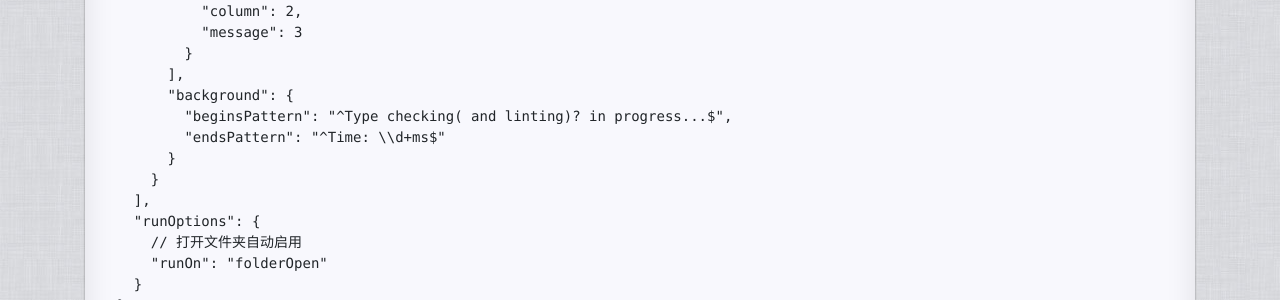
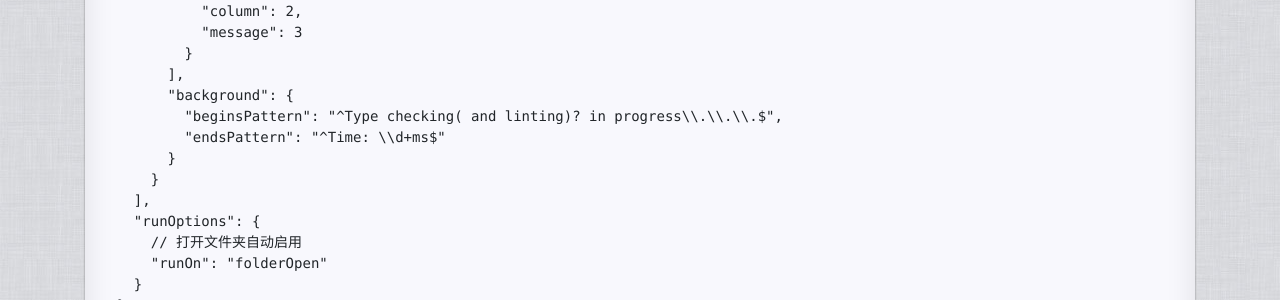
Before and after one commit to NateScarlet/NateScarlet.Github.io, a Jekyll site: the page built from _posts/2019-05-09-在-vscode-中不靠插件使用-vue-单文件组件-tslint.md, in a window 1280 px wide and 900 px high, scrolled down 1573 px. Shown: the part 152-452 px from the top of the window. Built offline with Jekyll 4.4.1, drawn with Linux system fonts in a browser that asks for light colours; comment, search, counter and statistics services are not loaded; a style sheet for code colours, icons or effects is not loaded.

```diff
--- a/_posts/2019-05-09-在-vscode-中不靠插件使用-vue-单文件组件-tslint.md
+++ b/_posts/2019-05-09-在-vscode-中不靠插件使用-vue-单文件组件-tslint.md
@@ -88,7 +88,7 @@ F1 - 运行任务 - 选择 `npm: serve` 运行一次之后 VSCode 会自动生
         }
       ],
       "background": {
-        "beginsPattern": "^Type checking( and linting)? in progress...$",
+        "beginsPattern": "^Type checking( and linting)? in progress\\.\\.\\.$",
         "endsPattern": "^Time: \\d+ms$"
       }
     }
```
